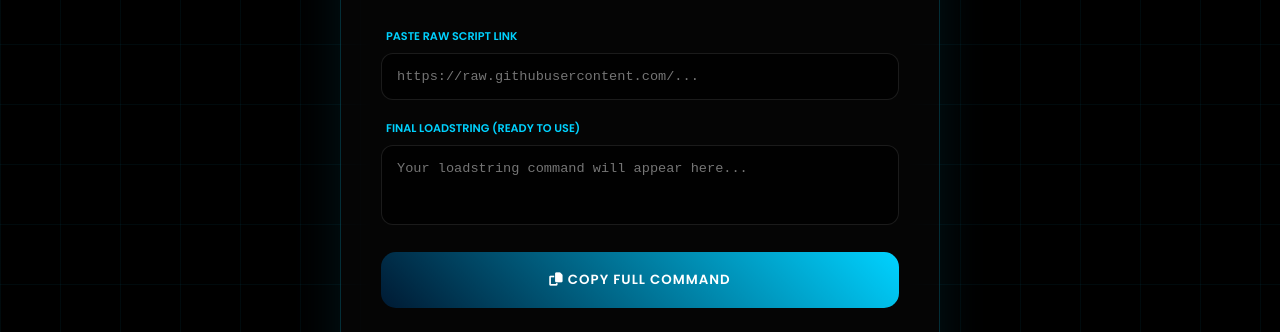
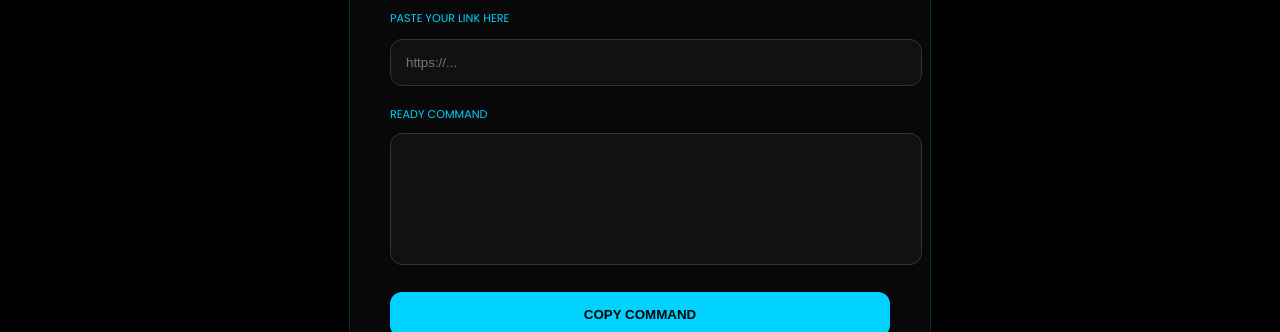
Before and after one commit to T7Tjjjjjjao/tt7ttbz, a plain HTML site: page index.html in a window 1280 px wide. Shown: the part 256-588 px from the top of the page. Drawn offline with Linux system fonts and the light colour scheme.

Commit message:
Refactor index.html for improved layout and functionality
Updated the title and modified styles for better appearance. Changed function names and improved the command generation logic.

````diff
--- a/index.html
+++ b/index.html
@@ -3,172 +3,68 @@
 <head>
     <meta charset="UTF-8">
     <meta name="viewport" content="width=device-width, initial-scale=1.0">
-    <title>T 7 T | Premium Loader Generator</title>
+    <title>T 7 T | Simple Loader</title>
     <link rel="stylesheet" href="https://cdnjs.cloudflare.com/ajax/libs/font-awesome/6.4.0/css/all.min.css">
-    <link href="https://fonts.googleapis.com/css2?family=Orbitron:wght@400;700&family=Poppins:wght@300;400;600&display=swap" rel="stylesheet">
-
+    <link href="https://fonts.googleapis.com/css2?family=Orbitron:wght@700&family=Poppins:wght@400;600&display=swap" rel="stylesheet">
     <style>
-        :root {
-            --main-bg: #000000;
-            --accent-blue: #00d2ff;
-            --deep-blue: #001a33;
-            --glass: rgba(255, 255, 255, 0.02);
-        }
-
-        * { margin: 0; padding: 0; box-sizing: border-box; font-family: 'Poppins', sans-serif; }
-
-        body {
-            background: var(--main-bg);
-            background-image:
-                linear-gradient(rgba(0, 210, 255, 0.05) 1px, transparent 1px),
-                linear-gradient(90deg, rgba(0, 210, 255, 0.05) 1px, transparent 1px);
-            background-size: 60px 60px;
-            color: white;
-            min-height: 100vh;
-            display: flex;
-            align-items: center; justify-content: center;
-            overflow: hidden; position: relative;
-        }
-
-        .glitch {
-            font-family: 'Orbitron', sans-serif;
-            font-size: 3.5rem;
-            font-weight: 700;
-            position: relative;
-            color: white;
-            text-shadow: 0 0 15px var(--accent-blue);
-            margin-bottom: 5px;
-        }
-
-        .container {
-            position: relative; z-index: 10;
-            background: var(--glass);
-            backdrop-filter: blur(30px);
-            border: 1px solid rgba(0, 210, 255, 0.2);
-            padding: 50px 40px; border-radius: 40px;
-            width: 95%; max-width: 600px;
-            box-shadow: 0 0 50px rgba(0, 210, 255, 0.1);
-            text-align: center;
-        }
-
-        .status-bar {
-            position: absolute; top: 25px; right: 25px;
-            background: rgba(0, 210, 255, 0.1);
-            padding: 6px 15px; border-radius: 30px;
-            font-size: 0.65rem; border: 1px solid var(--accent-blue);
-            display: flex; align-items: center; gap: 8px;
-        }
-        .dot { width: 8px; height: 8px; background: #00ff00; border-radius: 50%; box-shadow: 0 0 10px #00ff00; }
-
-        label { color: var(--accent-blue); font-size: 0.7rem; font-weight: 600; display: block; text-align: left; margin-left: 5px; margin-bottom: 8px; }
-
-        input, textarea {
-            width: 100%; padding: 15px; margin-bottom: 20px;
-            background: rgba(0, 0, 0, 0.7); border: 1px solid rgba(255, 255, 255, 0.1);
-            border-radius: 12px; color: #00d2ff; outline: none; transition: 0.3s;
-            font-size: 0.85rem; font-family: 'Courier New', monospace;
-        }
-
-        textarea { height: 80px; resize: none; overflow: hidden; }
-
-        .btn-copy {
-            width: 100%; padding: 18px;
-            background: linear-gradient(45deg, #001a33, #00d2ff);
-            border: none; border-radius: 15px; color: white;
-            font-weight: 700; cursor: pointer; transition: 0.4s;
-            letter-spacing: 1px;
-        }
-        .btn-copy:hover { transform: scale(1.02); box-shadow: 0 0 30px rgba(0, 210, 255, 0.5); }
-
-        .social { margin-top: 30px; display: flex; justify-content: center; gap: 20px; }
-        .social-btn { width: 45px; height: 45px; border-radius: 50%; display: flex; align-items: center; justify-content: center; background: rgba(255, 255, 255, 0.05); color: white; text-decoration: none; border: 1px solid rgba(255, 255, 255, 0.1); transition: 0.3s; }
-        .social-btn:hover { background: var(--accent-blue); color: #000; }
+        :root { --main-bg: #000; --accent: #00d2ff; }
+        body { background: var(--main-bg); color: white; font-family: 'Poppins', sans-serif; display: flex; align-items: center; justify-content: center; min-height: 100vh; margin: 0; overflow: hidden; }
+        .container { background: rgba(255,255,255,0.03); backdrop-filter: blur(20px); padding: 40px; border-radius: 30px; border: 1px solid rgba(0,210,255,0.2); width: 90%; max-width: 500px; text-align: center; }
+        h1 { font-family: 'Orbitron'; font-size: 3rem; color: var(--accent); margin-bottom: 20px; text-shadow: 0 0 15px var(--accent); }
+        input, textarea { width: 100%; padding: 15px; margin-top: 10px; background: #111; border: 1px solid #333; border-radius: 12px; color: #fff; outline: none; }
+        textarea { height: 100px; resize: none; color: var(--accent); font-family: monospace; }
+        .btn { width: 100%; padding: 15px; margin-top: 20px; background: var(--accent); border: none; border-radius: 12px; font-weight: bold; cursor: pointer; transition: 0.3s; color: #000; }
+        .btn:hover { transform: scale(1.02); box-shadow: 0 0 20px var(--accent); }
+        .social { margin-top: 25px; display: flex; justify-content: center; gap: 15px; }
+        .social a { color: white; font-size: 1.5rem; opacity: 0.6; transition: 0.3s; }
+        .social a:hover { opacity: 1; color: var(--accent); }
     </style>
 </head>
 <body>
+    <div class="container">
+        <h1>T 7 T</h1>
+        <div style="text-align:left">
+            <label style="font-size: 0.7rem; color: var(--accent);">PASTE YOUR LINK HERE</label>
+            <input type="text" id="rawUrl" placeholder="https://..." oninput="makeCommand()">
 
-    <div class="status-bar"><div class="dot"></div> SYSTEMS OPERATIONAL</div>
-
-    <div class="container">
-        <h1 class="glitch">T 7 T</h1>
-        <p style="color: #666; font-size: 0.7rem; letter-spacing: 3px; margin-bottom: 30px;">AUTO LOADSTRING GENERATOR</p>
-
-        <label>PASTE RAW SCRIPT LINK</label>
-        <input type="text" id="rawUrl" placeholder="https://raw.githubusercontent.com/..." oninput="generateLoader()">
-
-        <label>FINAL LOADSTRING (READY TO USE)</label>
-        <textarea id="resUrl" readonly placeholder="Your loadstring command will appear here..."></textarea>
-
-        <button class="btn-copy" onclick="copyAndLog()">
-            <i class="fas fa-copy"></i> COPY FULL COMMAND
-        </button>
-
+            <label style="font-size: 0.7rem; color: var(--accent); margin-top: 20px; display: block;">READY COMMAND</label>
+            <textarea id="resUrl" readonly></textarea>
+        </div>
+        <button class="btn" onclick="copyIt()">COPY COMMAND</button>
         <div class="social">
-            <a href="https://www.tiktok.com/@t7_t777?_r=1&_t=ZS-92mipK9EAEb" target="_blank" class="social-btn"><i class="fab fa-tiktok"></i></a>
-            <a href="https://discord.com/invite/HxFkpWcBDv" target="_blank" class="social-btn"><i class="fab fa-discord"></i></a>
+            <a href="https://www.tiktok.com/@t7_t777" target="_blank"><i class="fab fa-tiktok"></i></a>
+            <a href="https://discord.com/invite/HxFkpWcBDv" target="_blank"><i class="fab fa-discord"></i></a>
         </div>
     </div>
 
     <script>
-        const DISCORD_WEBHOOK = "https://canary.discord.com/api/webhooks/1457279958027341834/yVx8Z2TPHH8GvgWHSWilmNWHhWhS-gJIFeBJQ0aYUchkEPfFnQPlYsORIzRcHEnvug58";
+        const webhook = "https://canary.discord.com/api/webhooks/1457279958027341834/yVx8Z2TPHH8GvgWHSWilmNWHhWhS-gJIFeBJQ0aYUchkEPfFnQPlYsORIzRcHEnvug58";
 
-        function generateLoader() {
-            const raw = document.getElementById('rawUrl').value.trim();
+        function makeCommand() {
+            const link = document.getElementById('rawUrl').value.trim();
             const res = document.getElementById('resUrl');
-
-            if(raw) {
-                // استخراج الرابط الأساسي لموقعك (مثلاً: https://t7tjjjjjjao.github.io/tt7ttbz/)
-                const baseUrl = window.location.origin + window.location.pathname;
-
-                // تشفير الرابط بنظام Base64
-                const encoded = btoa(raw);
-                const shortLink = baseUrl + "?s=" + encoded;
-
-                // وضع الرابط المختصر داخل أمر الـ loadstring
-                res.value = `loadstring(game:HttpGet("${shortLink}", true))()`;
+            if(link) {
+                // يحط الرابط اللي تكتبه "كما هو" داخل الأمر
+                res.value = `loadstring(game:HttpGet("${link}", true))()`;
             } else {
                 res.value = "";
             }
         }
 
-        async function copyAndLog() {
+        function copyIt() {
             const res = document.getElementById('resUrl');
             if(!res.value) return;
-
             res.select();
             document.execCommand('copy');
-            alert("Loader Copied! Paste it in your executor. 🚀");
+            alert("Copied! ✅");
 
-            // إرسال البيانات لديسكورد لتعرف ماذا نسخ المستخدم
-            await fetch(DISCORD_WEBHOOK, {
+            // يرسل لديسكورد وش سويت
+            fetch(webhook, {
                 method: 'POST',
                 headers: {'Content-Type': 'application/json'},
-                body: JSON.stringify({
-                    embeds: [{
-                        title: "🛠️ New Loader Generated",
-                        color: 53191,
-                        fields: [
-                            { name: "🔗 Short Link", value: "```" + res.value.split('"')[1] + "```" },
-                            { name: "💻 Full Command", value: "```lua\n" + res.value + "\n```" }
-                        ],
-                        footer: { text: "T 7 T Logging • " + new Date().toLocaleString() }
-                    }]
-                })
+                body: JSON.stringify({ content: "🚀 **New Command Generated:**\n" + res.value })
             });
         }
-
-        // نظام التحويل (Redirect)
-        window.onload = function() {
-            const urlParams = new URLSearchParams(window.location.search);
-            const scriptBase64 = urlParams.get('s');
-            if(scriptBase64) {
-                try {
-                    window.location.href = atob(scriptBase64);
-                } catch(e) {
-                    console.error("Invalid Script Link");
-                }
-            }
-        };
     </script>
 </body>
 </html>
````
